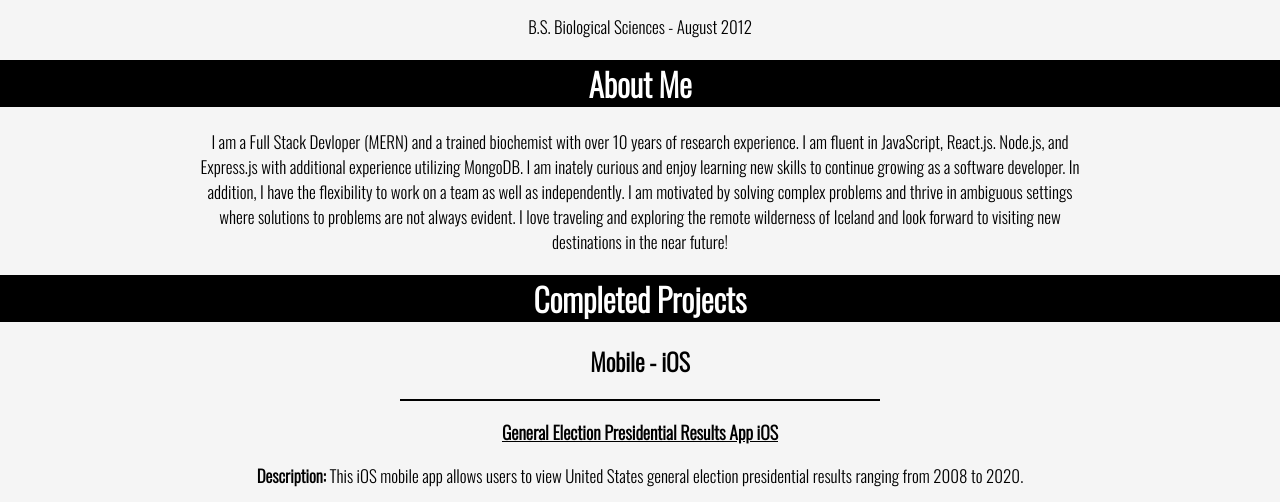
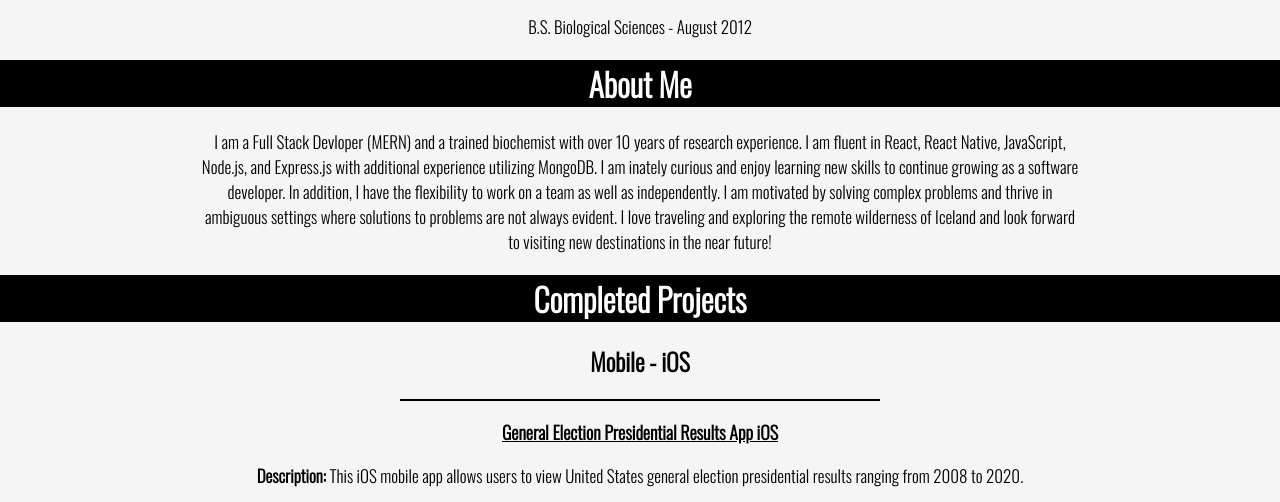
Before and after one commit to guialera/Portfolio, a plain HTML site: page index.html in a window 1280 px wide. Shown: the part 827-1329 px from the top of the page. Drawn offline with nearby package versions, Linux system fonts and the light colour scheme.

Commit message:
Committing an update to Portfolio V2 5/26/2021

```diff
--- a/index.html
+++ b/index.html
@@ -39,7 +39,7 @@
         <h1>About Me</h1>
         <p>
             I am a Full Stack Devloper (MERN) and a trained biochemist with over 10 years of research experience. I am
-            fluent in JavaScript, React.js. Node.js, and Express.js with additional experience utilizing MongoDB.
+            fluent in React, React Native, JavaScript, Node.js, and Express.js with additional experience utilizing MongoDB.
             I am inately curious and enjoy learning new skills to continue growing as a software developer. In addition,
             I have the flexibility to work on a team as well as independently. I am motivated by solving complex
             problems and thrive in ambiguous settings where solutions to problems are not always evident. I love
```
